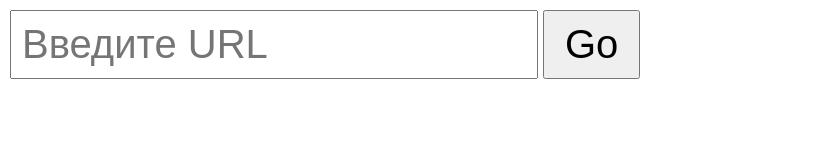
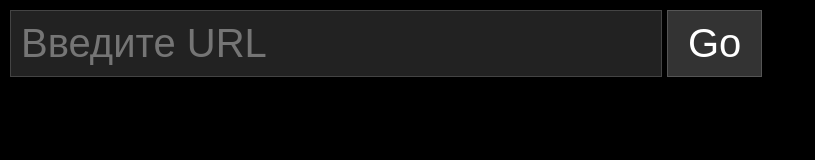
Before and after one commit to vakulenkoroman50-web/Spremon, a website: page public/url.html in a window 1280 px wide. Shown: the whole page, without its empty margins (0-815 px from the left). Drawn offline with Linux system fonts and the light colour scheme.

Commit message:
Update url.html in stable ver

```diff
--- a/public/url.html
+++ b/public/url.html
@@ -8,6 +8,9 @@
             margin: 0;
             padding: 10px;
             font-family: Arial, sans-serif;
+            /* Изменения тут: */
+            background-color: #000;
+            color: #fff;
         }
 
         .container {
@@ -17,15 +20,27 @@
         }
 
         input[type="url"] {
-            width: 40%;
+            width: 50%;
             padding: 10px;
             font-size: 40px;
+            /* Стили для поля ввода в тёмной теме: */
+            background-color: #222;
+            color: #fff;
+            border: 1px solid #444;
         }
 
         button {
             padding: 10px 20px;
             font-size: 40px;
             cursor: pointer;
+            /* Стили для кнопки в тёмной теме: */
+            background-color: #333;
+            color: #fff;
+            border: 1px solid #555;
+        }
+
+        button:hover {
+            background-color: #444;
         }
     </style>
 </head>
```
